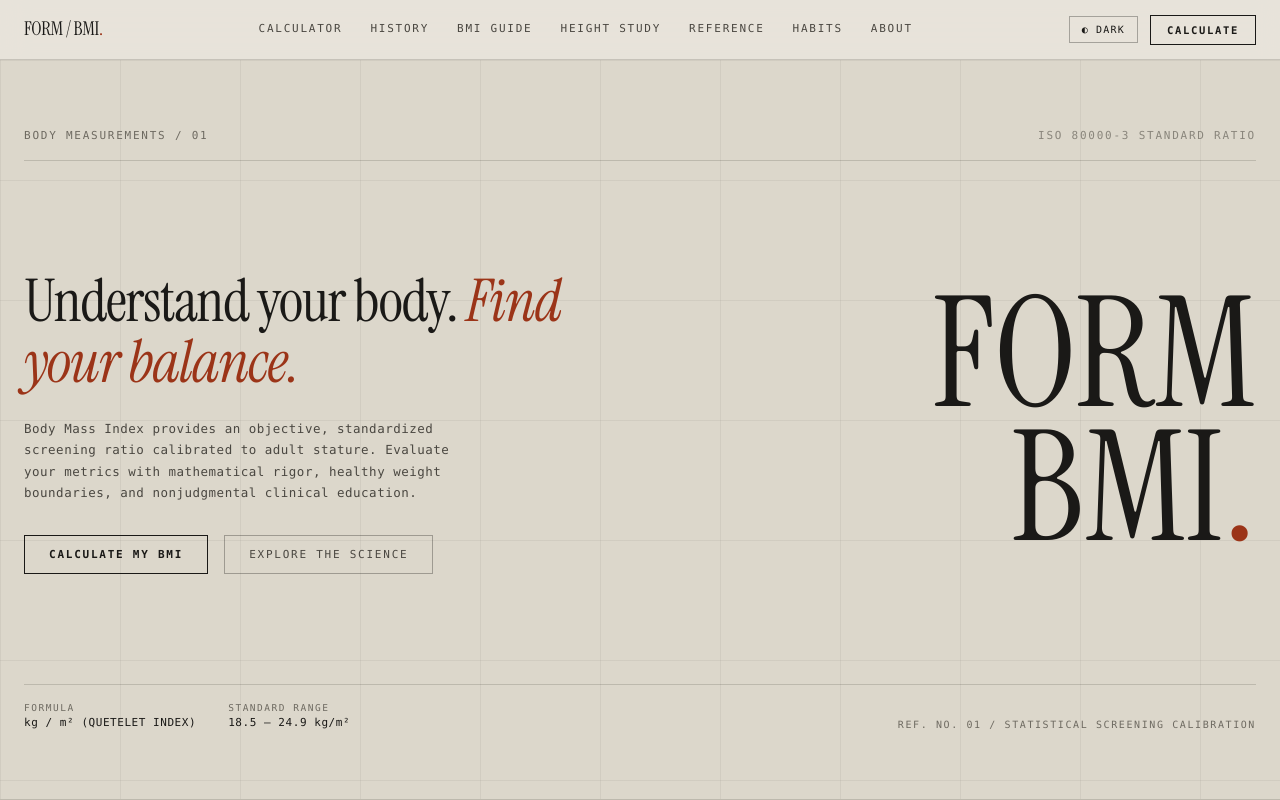
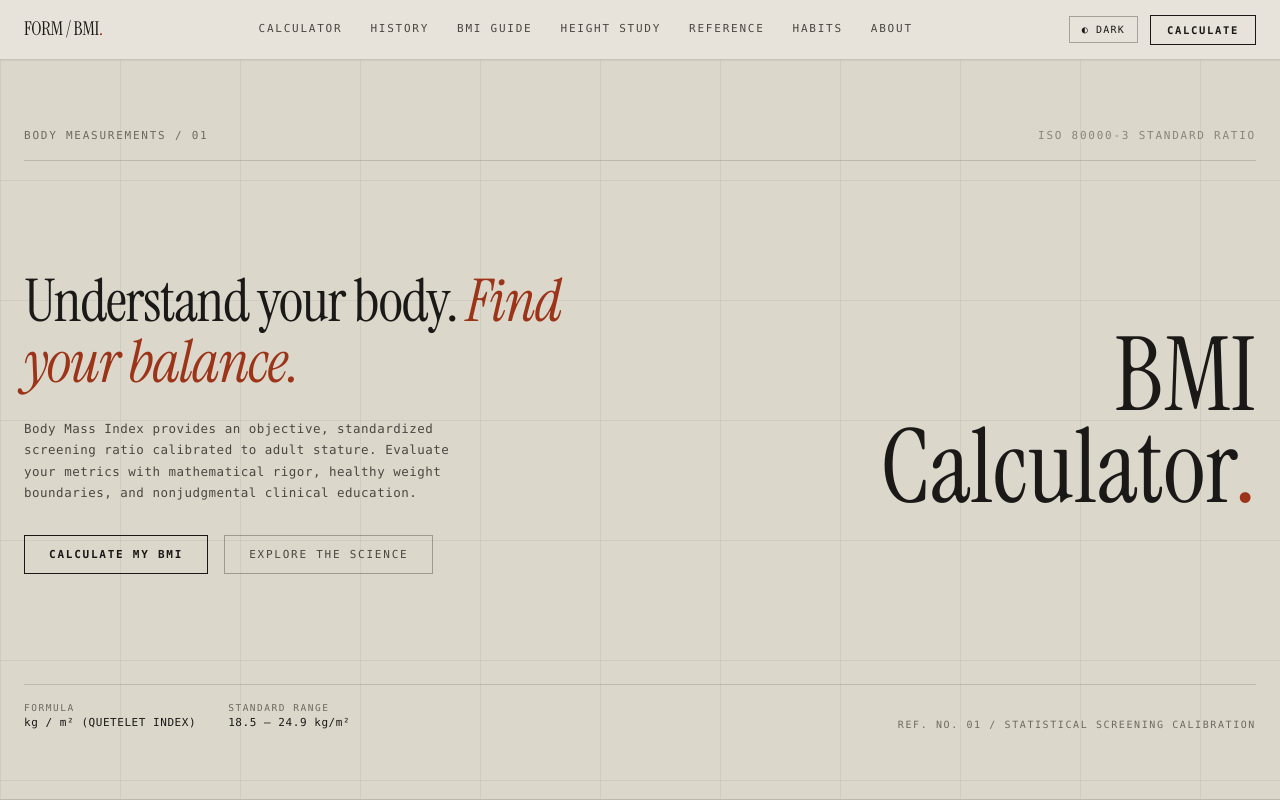
Before and after one commit to nawalpai/BMI-Calculator, a React (Vite) app: page / in a window 1280 px wide. Shown: the top 800 px of the page. Built offline with nearby package versions, Linux system fonts and the light colour scheme; a web font is replaced by a local one.

Commit message:
Update HeroSection styles and text content

```diff
--- a/src/components/HeroSection.tsx
+++ b/src/components/HeroSection.tsx
@@ -197,7 +197,7 @@ export const HeroSection: React.FC<HeroSectionProps> = ({
               className="hero-wordmark"
               style={{
                 fontFamily: 'var(--font-display)',
-                fontSize: 'clamp(78px, 12vw, 154px)',
+                fontSize: 'clamp(56px, 8vw, 104px)',
                 lineHeight: 0.82,
                 color: 'var(--color-ink)',
                 userSelect: 'none',
@@ -206,14 +206,14 @@ export const HeroSection: React.FC<HeroSectionProps> = ({
                 transition: prefersReducedMotion ? 'none' : 'transform 0.05s linear',
               }}
             >
-              FORM
+              BMI
             </div>
 
             <div
               className="hero-wordmark"
               style={{
                 fontFamily: 'var(--font-display)',
-                fontSize: 'clamp(78px, 12vw, 154px)',
+                fontSize: 'clamp(56px, 8vw, 104px)',
                 lineHeight: 0.82,
                 color: 'var(--color-ink)',
                 userSelect: 'none',
@@ -222,7 +222,7 @@ export const HeroSection: React.FC<HeroSectionProps> = ({
                 transition: prefersReducedMotion ? 'none' : 'transform 0.05s linear',
               }}
             >
-              BMI<span style={{ color: 'var(--color-accent)' }}>.</span>
+              Calculator<span style={{ color: 'var(--color-accent)' }}>.</span>
             </div>
           </div>
         </div>
@@ -283,7 +283,7 @@ export const HeroSection: React.FC<HeroSectionProps> = ({
             align-items: flex-start !important;
           }
           .hero-wordmark {
-            font-size: 80px !important;
+            font-size: 64px !important;
           }
         }
       `}</style>
```
